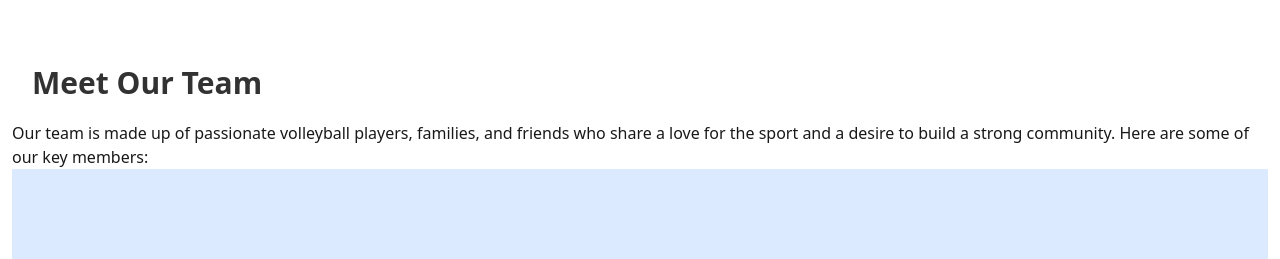
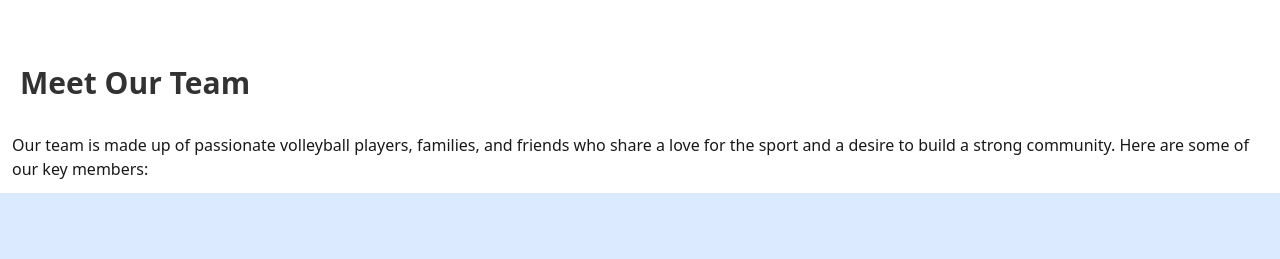
Before and after one commit to DidierShemaGatete/relax_Web_project, a plain HTML site: page files/index.html in a window 1280 px wide. Shown: the part 423-682 px from the top of the page. Drawn offline with nearby package versions, Linux system fonts and the light colour scheme; a script that the page names is missing.

Commit message:
padding in section 2

```diff
--- a/files/index.html
+++ b/files/index.html
@@ -74,15 +74,15 @@
 
   <br>
 
-  <section id="team" class="header p-3">
+  <section id="team" class="header py-3">
     <h2 class="text-3xl font-extrabold opacity-80 p-5">Meet Our Team</h2>
-    <div class="opacity-90">
+    <div class="opacity-90 p-3">
 
 
       <p>Our team is made up of passionate volleyball players, families, and friends who share a love for the sport and a desire to build a strong community. Here are some of our key members:</p>
     </div>
 
-    <section class="bg-blue-100 mx-0 p-0">
+    <section class="bg-blue-100 mx-0 px-0">
 
       <div class="flex-col py-28 justify-around mx-10 space-y-20 ">
 
```
